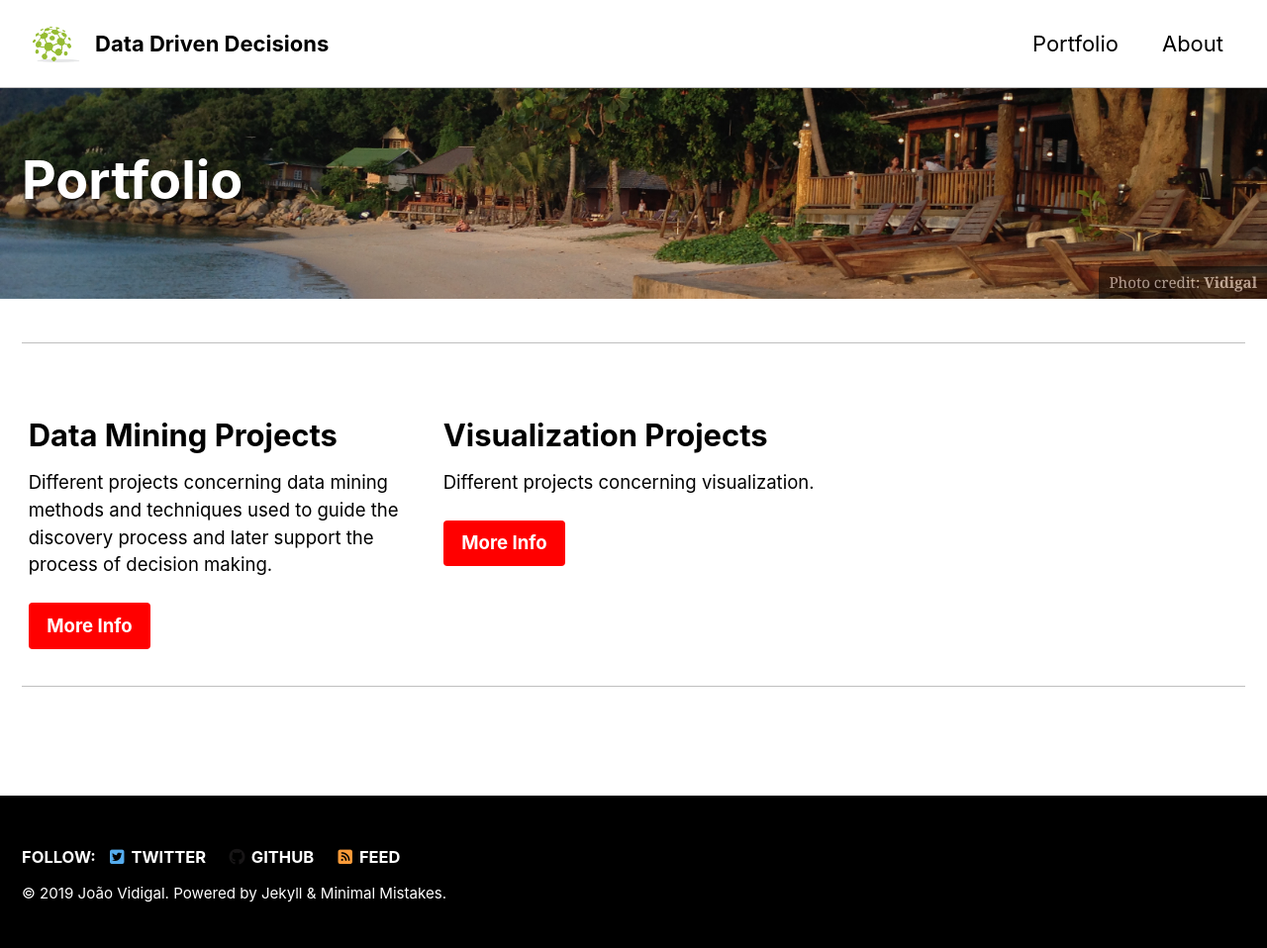
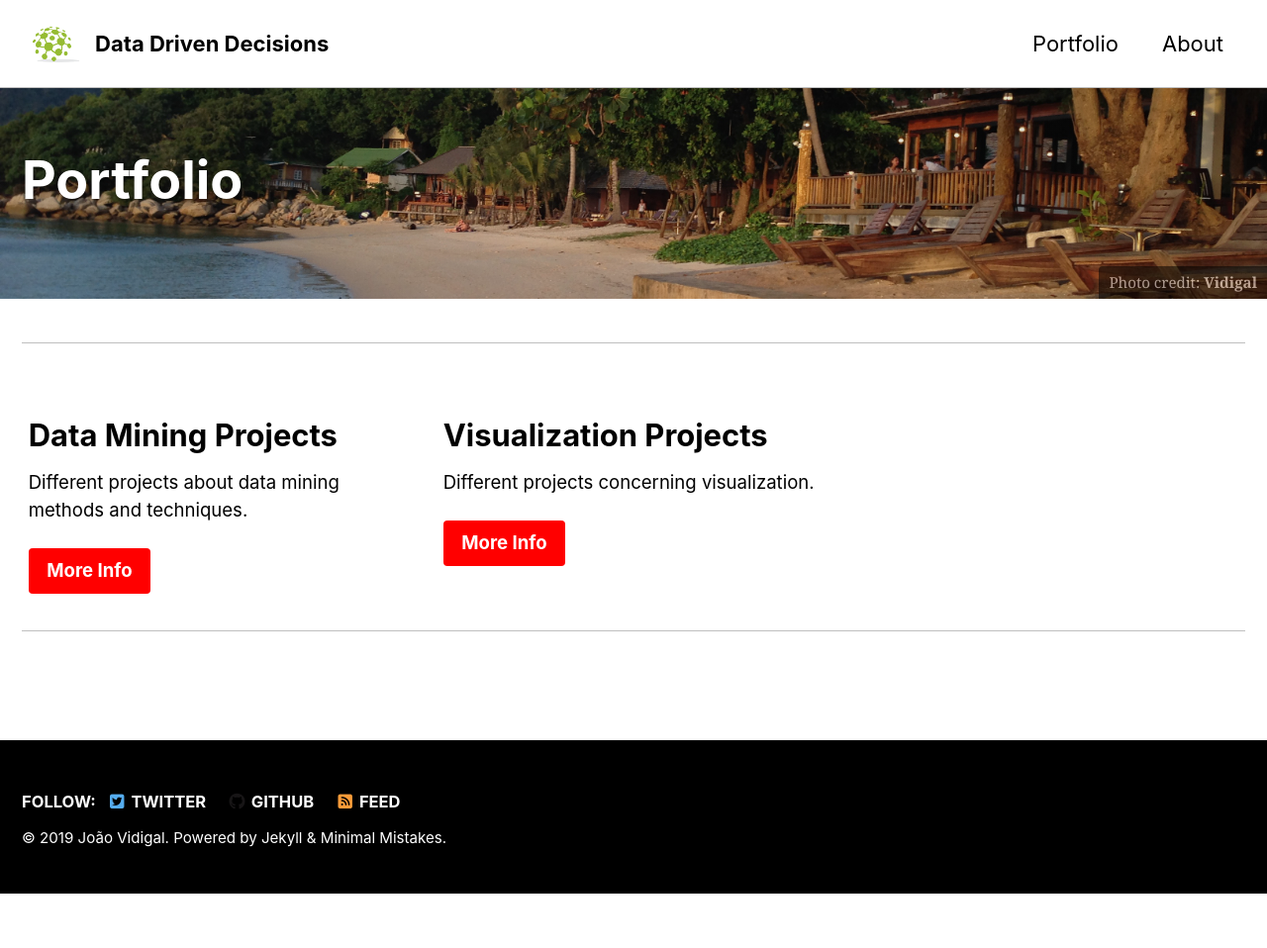
Before and after one commit to vidigaljoao/vidigaljoao.github.io, a Jekyll site: the page built from _pages/portfolio.md, in a window 1280 px wide. Shown: the whole page at 99% size. Built offline with Jekyll 4.4.1, drawn with Linux system fonts in a browser that asks for light colours; cached includes are drawn as plain includes; nearby versions of some CDN libraries; after the commit the page ends 903 px from its top, so only the background shows below that.

Commit message:
without datascience content

```diff
--- a/_pages/portfolio.md
+++ b/_pages/portfolio.md
@@ -12,7 +12,7 @@ excerpt: #"Some projects concerning data science."
 
 feature_row:
   - title: "Data Mining Projects"
-    excerpt: "Different projects concerning data mining methods and techniques used to guide the discovery process and later support the process of decision making."
+    excerpt: "Different projects about data mining methods and techniques."
     url: "https://github.com/vidigaljoao/Data-Mining"
     btn_label: "More Info"
     btn_class: "btn--primary"
```
